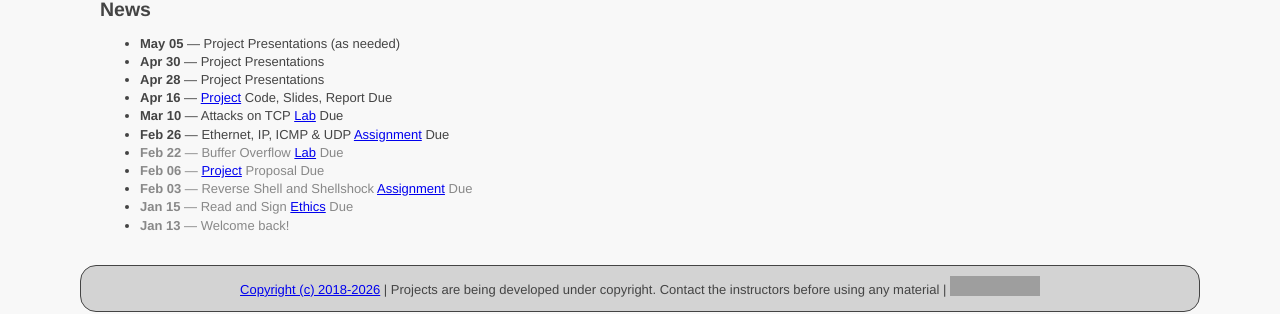
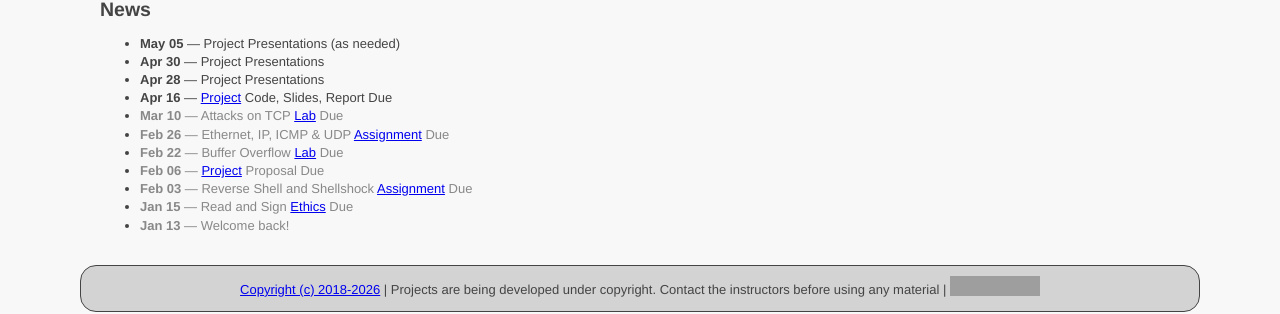
Before and after one commit to ycpcs/cs335-spring2026, a Jekyll site: the page built from index.md, in a window 1280 px wide. Shown: the part 324-638 px from the top of the page. Built offline with Jekyll 4.4.1, drawn with Linux system fonts in a browser that asks for light colours; grey boxes are pictures that could not be loaded.

Commit message:
gray out assignments

```diff
--- a/index.md
+++ b/index.md
@@ -23,8 +23,8 @@ This is the website for CS335, Cybersecurity, at York College. All information a
 * **Apr 30** &mdash; Project Presentations
 * **Apr 28** &mdash; Project Presentations
 * **Apr 16** &mdash; [Project](assignments/project.html) Code, Slides, Report Due
-* **Mar 10** &mdash; Attacks on TCP [Lab](assignments/tcp.html) Due
-* **Feb 26** &mdash; Ethernet, IP, ICMP & UDP [Assignment](assignments/assignment-2.html) Due
+* <span style="color:#888;">**Mar 10** &mdash; Attacks on TCP [Lab](assignments/tcp.html) Due</span>
+* <span style="color:#888;">**Feb 26** &mdash; Ethernet, IP, ICMP & UDP [Assignment](assignments/assignment-2.html) Due</span>
 * <span style="color:#888;">**Feb 22** &mdash; Buffer Overflow [Lab](assignments/buffer_overflow.html) Due</span>
 * <span style="color:#888;">**Feb 06** &mdash; [Project](assignments/project.html) Proposal Due</span>
 * <span style="color:#888;">**Feb 03** &mdash; Reverse Shell and Shellshock [Assignment](assignments/assignment-1.html) Due</span>
```
